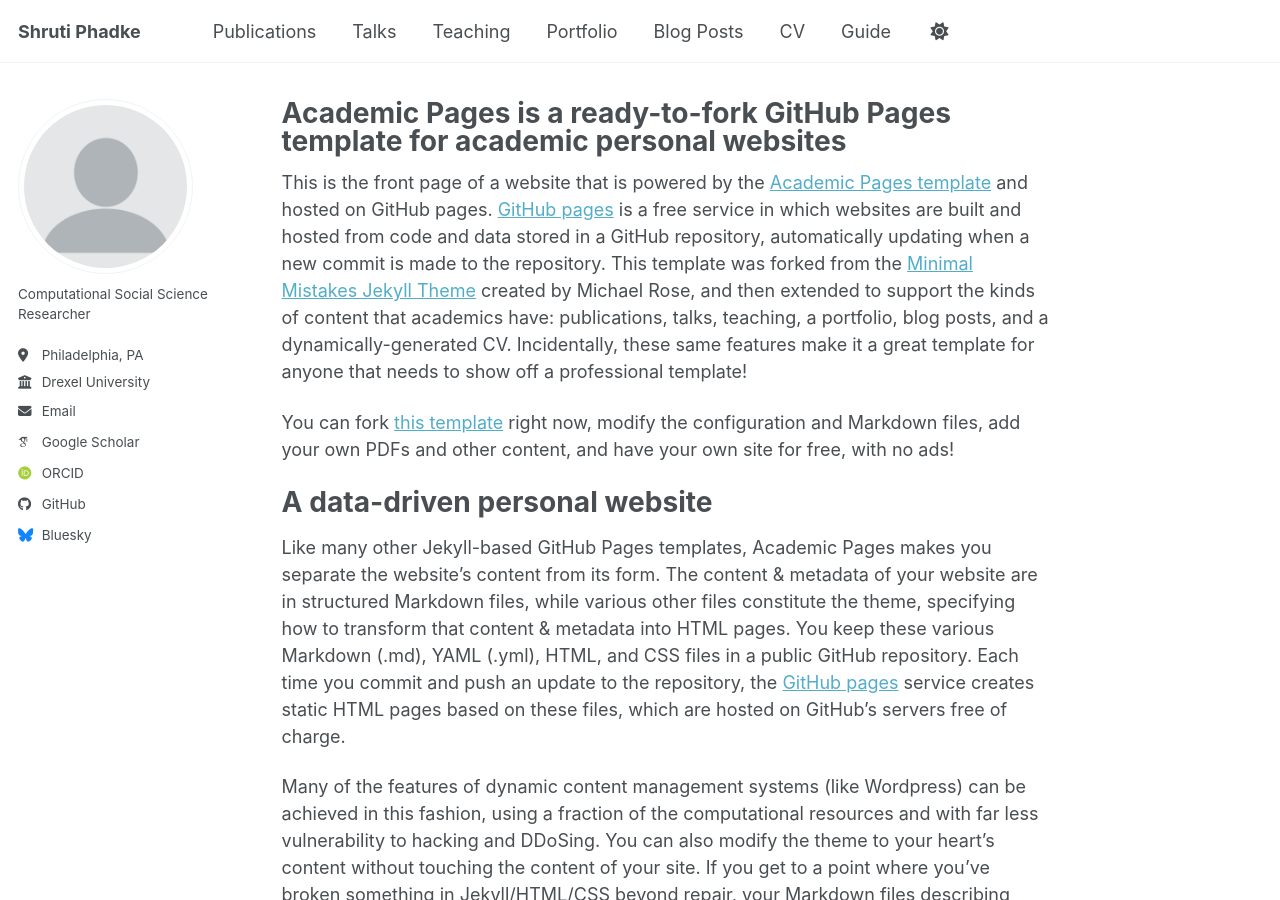
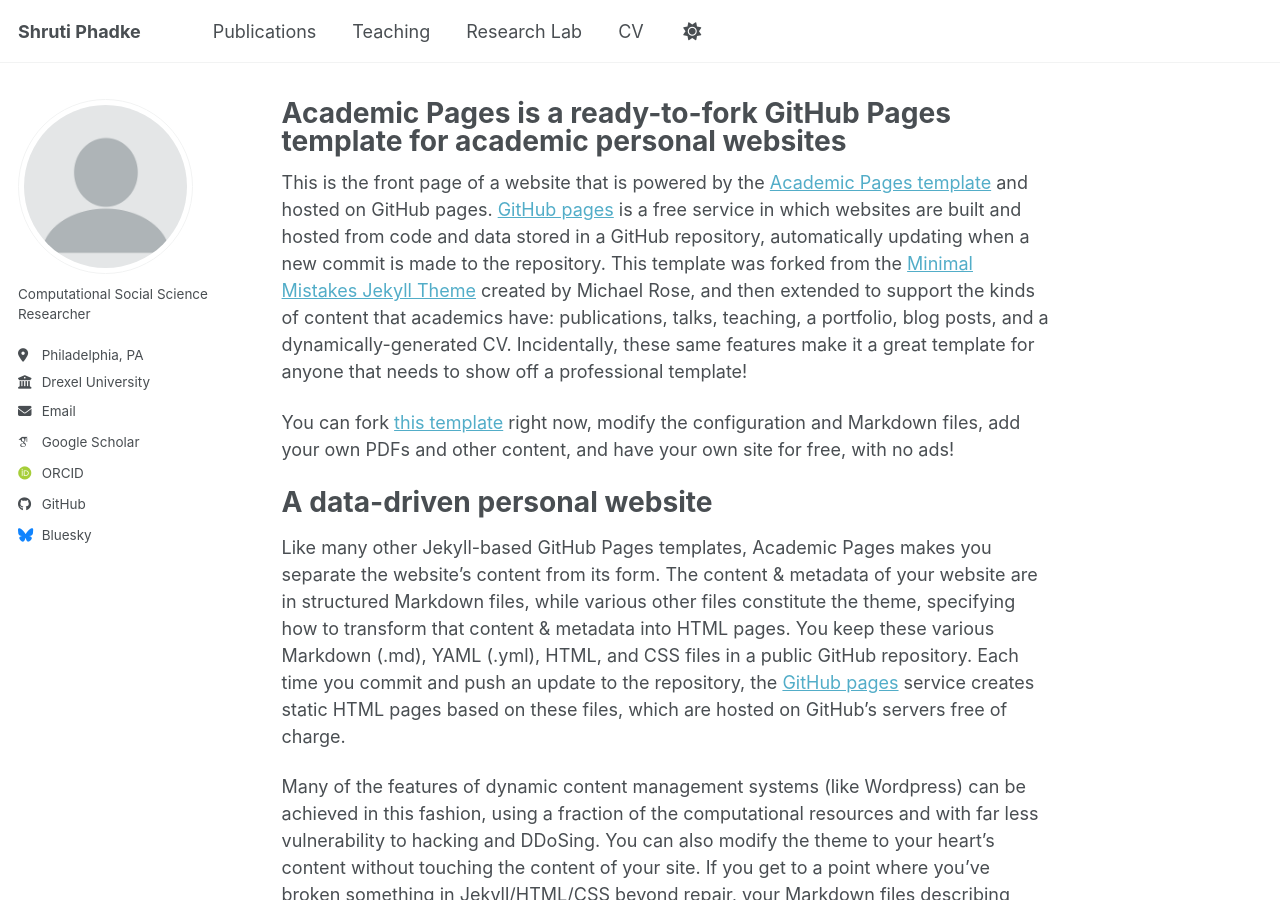
Before and after one commit to shrutiphadke/shrutiphadke.github.io, a Jekyll site: the page built from _pages/about.md, in a window 1280 px wide and 900 px high. Built offline with Jekyll 4.4.1, drawn with Linux system fonts in a browser that asks for light colours; some web fonts are replaced; a script bundle is joined from its source files by our own code; library files that are not in the unit come from our copies.

Commit message:
Update navigation.yml to comment out sections
Comment out 'Talks', 'Blog Posts', and 'Guide' entries in navigation.

```diff
--- a/_data/navigation.yml
+++ b/_data/navigation.yml
@@ -11,17 +11,17 @@
   - title: "Publications"
     url: /publications/
 
-  - title: "Talks"
-    url: /talks/
+  #- title: "Talks"
+  #  url: /talks/
 
   - title: "Teaching"
     url: /teaching/
 
-  - title: "Portfolio"
+  - title: "Research Lab"
     url: /portfolio/
 
-  - title: "Blog Posts"
-    url: /year-archive/
+  #- title: "Blog Posts"
+  #  url: /year-archive/
 
   - title: "CV"
     url: /cv/
@@ -29,5 +29,5 @@
   # - title: "CV"
   #   url: /cv-json/
 
-  - title: "Guide"
-    url: /markdown/
+  #- title: "Guide"
+  #  url: /markdown/
```
